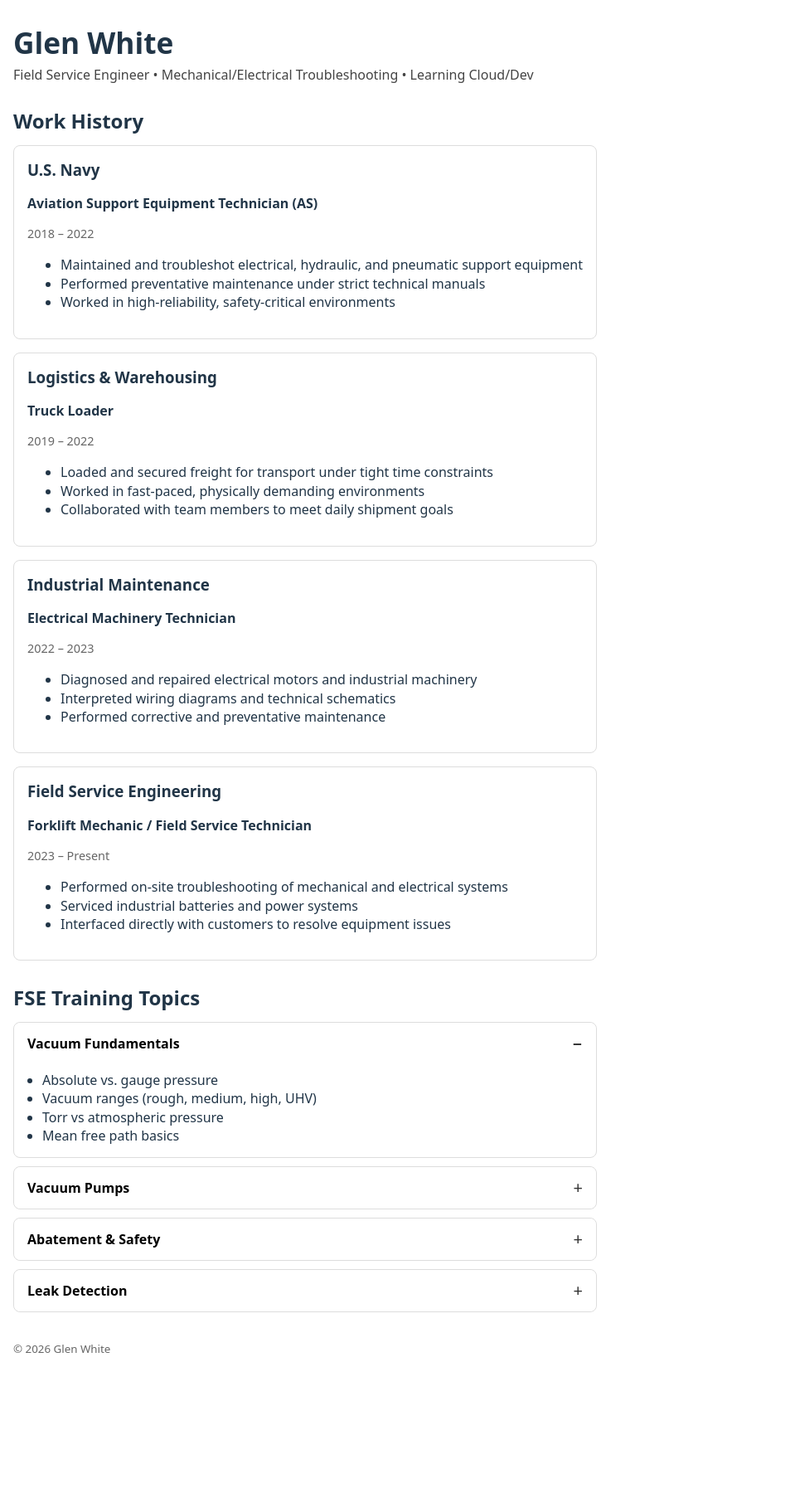
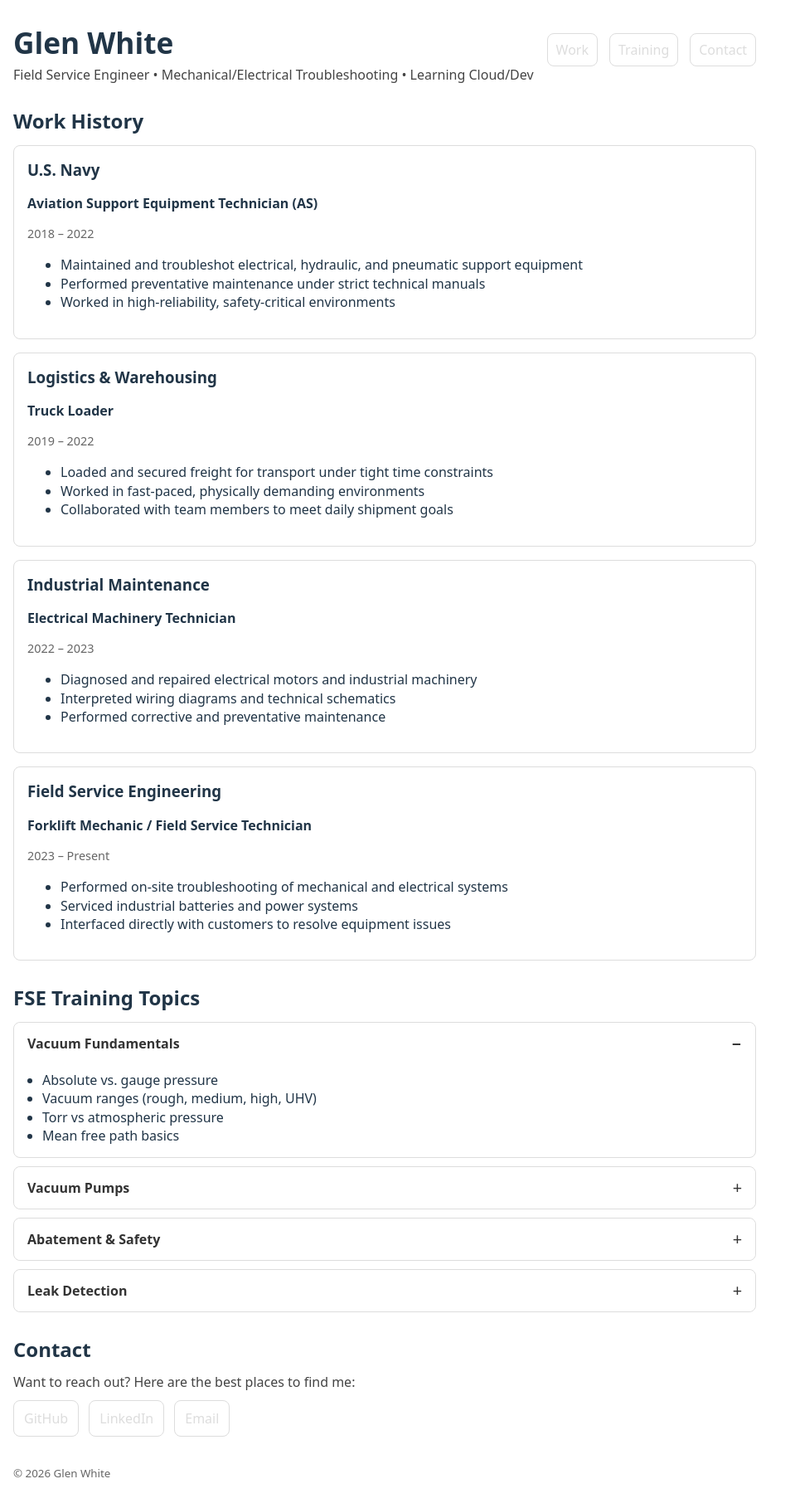
Before and after one commit to GlenWhiteII/aws-fullstack-resume-site, a React (Vite) app: page / in a window 1280 px wide. Shown: the whole page at 83% size, without its empty margins (0-959 px from the left). Before the commit the page ends 1668 px from the top, so only its background shows below. Built offline with nearby package versions, Linux system fonts and the light colour scheme.

Commit message:
feat: add navigation and contact section

```diff
--- a/src/App.css
+++ b/src/App.css
@@ -81,6 +81,7 @@
 
 .acc-title {
   font-weight: 600;
+  color: #333;
 }
 
 .acc-icon {
@@ -97,3 +98,65 @@
   margin: 8px 0 0;
   padding-left: 18px;
 }
+html {
+  scroll-behavior: smooth;
+}
+
+.header-top {
+  display: flex;
+  gap: 16px;
+  align-items: flex-start;
+  justify-content: space-between;
+}
+
+.nav {
+  display: flex;
+  gap: 14px;
+  align-items: center;
+  padding-top: 8px;
+}
+
+.nav a {
+  text-decoration: none;
+  color: #ddd;
+  border: 1px solid #ddd;
+  padding: 8px 10px;
+  border-radius: 8px;
+}
+
+.nav a:hover {
+  background: #fafafa;
+}
+
+.contact-text {
+  margin: 0 0 10px;
+  color: #444;
+}
+
+.contact-links {
+  display: flex;
+  gap: 12px;
+  flex-wrap: wrap;
+}
+
+.contact-links a {
+  text-decoration: none;
+  color: #ddd;
+  border: 1px solid #ddd;
+  padding: 10px 12px;
+  border-radius: 8px;
+}
+
+.contact-links a:hover {
+  background: #fafafa;
+}
+
+/* Mobile */
+@media (max-width: 700px) {
+  .header-top {
+    flex-direction: column;
+  }
+  .nav {
+    padding-top: 0;
+  }
+}
--- a/src/App.jsx
+++ b/src/App.jsx
@@ -1,30 +1,43 @@
-import { useState } from "react";
-import reactLogo from "./assets/react.svg";
-import viteLogo from "/vite.svg";
 import "./App.css";
 import WorkHistory from "./components/WorkHistory";
 import TrainingAccordion from "./components/TrainingAccordion";
+import Contact from "./components/Contact";
 
 export default function App() {
   return (
     <div className="page">
       <header className="header">
-        <h1 className="title">Glen White</h1>
-        <p className="subtitle">
-          Field Service Engineer • Mechanical/Electrical Troubleshooting •
-          Learning Cloud/Dev
-        </p>
+        <div className="header-top">
+          <div>
+            <h1 className="title">Glen White</h1>
+            <p className="subtitle">
+              Field Service Engineer • Mechanical/Electrical Troubleshooting •
+              Learning Cloud/Dev
+            </p>
+          </div>
+
+          <nav className="nav">
+            <a href="#work">Work</a>
+            <a href="#training">Training</a>
+            <a href="#contact">Contact</a>
+          </nav>
+        </div>
       </header>
 
       <main className="main">
-        <section className="section">
+        <section id="work" className="section">
           <h2>Work History</h2>
           <WorkHistory />
         </section>
 
-        <section className="section">
+        <section id="training" className="section">
           <h2>FSE Training Topics</h2>
           <TrainingAccordion />
+        </section>
+
+        <section id="contact" className="section">
+          <h2>Contact</h2>
+          <Contact />
         </section>
       </main>
 
--- /dev/null
+++ b/src/components/Contact.jsx
@@ -0,0 +1,28 @@
+export default function Contact() {
+  return (
+    <div className="contact">
+      <p className="contact-text">
+        Want to reach out? Here are the best places to find me:
+      </p>
+
+      <div className="contact-links">
+        {/* Replace these with your real links */}
+        <a
+          href="https://github.com/YOUR_USERNAME"
+          target="_blank"
+          rel="noreferrer"
+        >
+          GitHub
+        </a>
+        <a
+          href="https://www.linkedin.com/in/YOUR_USERNAME"
+          target="_blank"
+          rel="noreferrer"
+        >
+          LinkedIn
+        </a>
+        <a href="mailto:YOUR_EMAIL@example.com">Email</a>
+      </div>
+    </div>
+  );
+}
```
